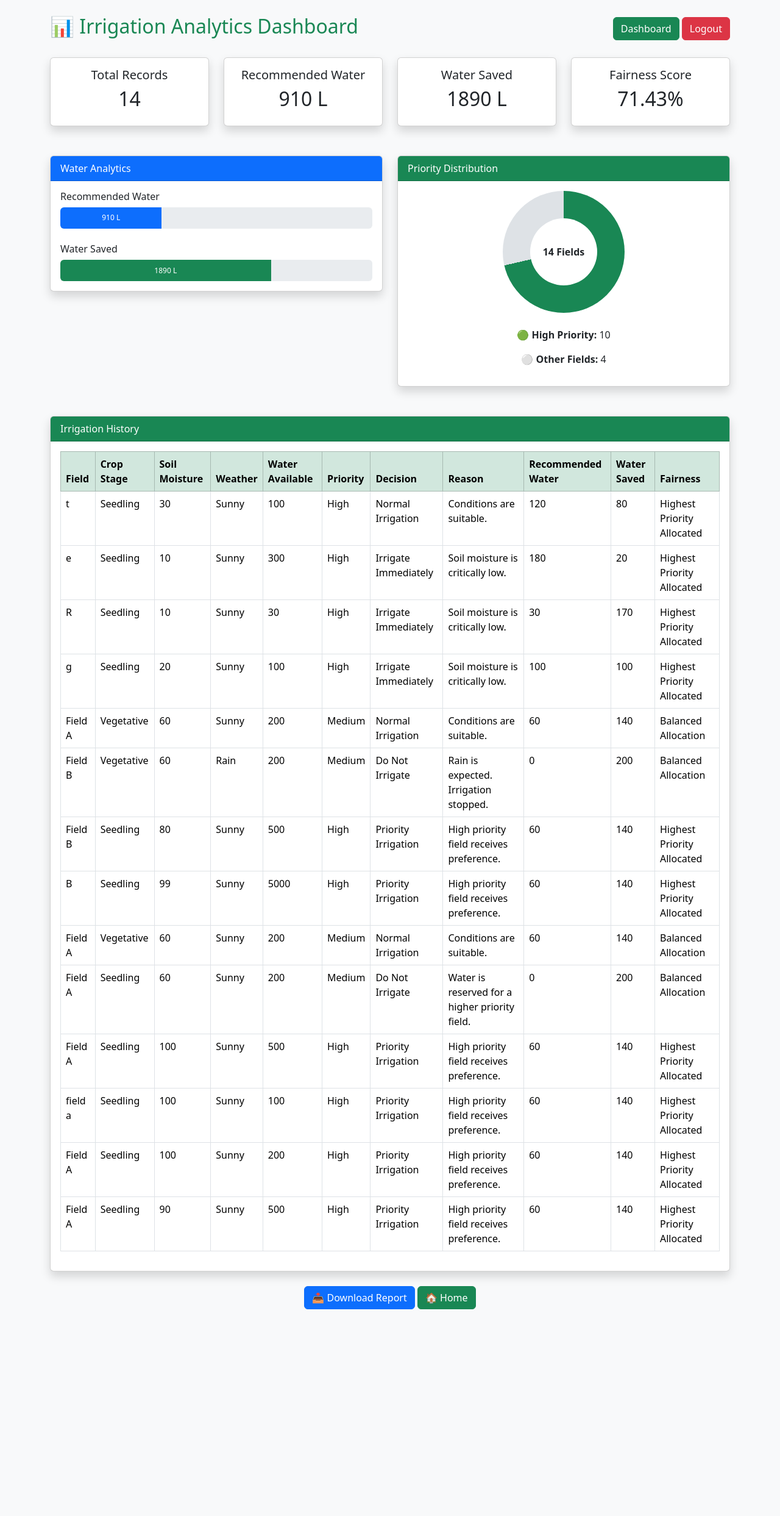
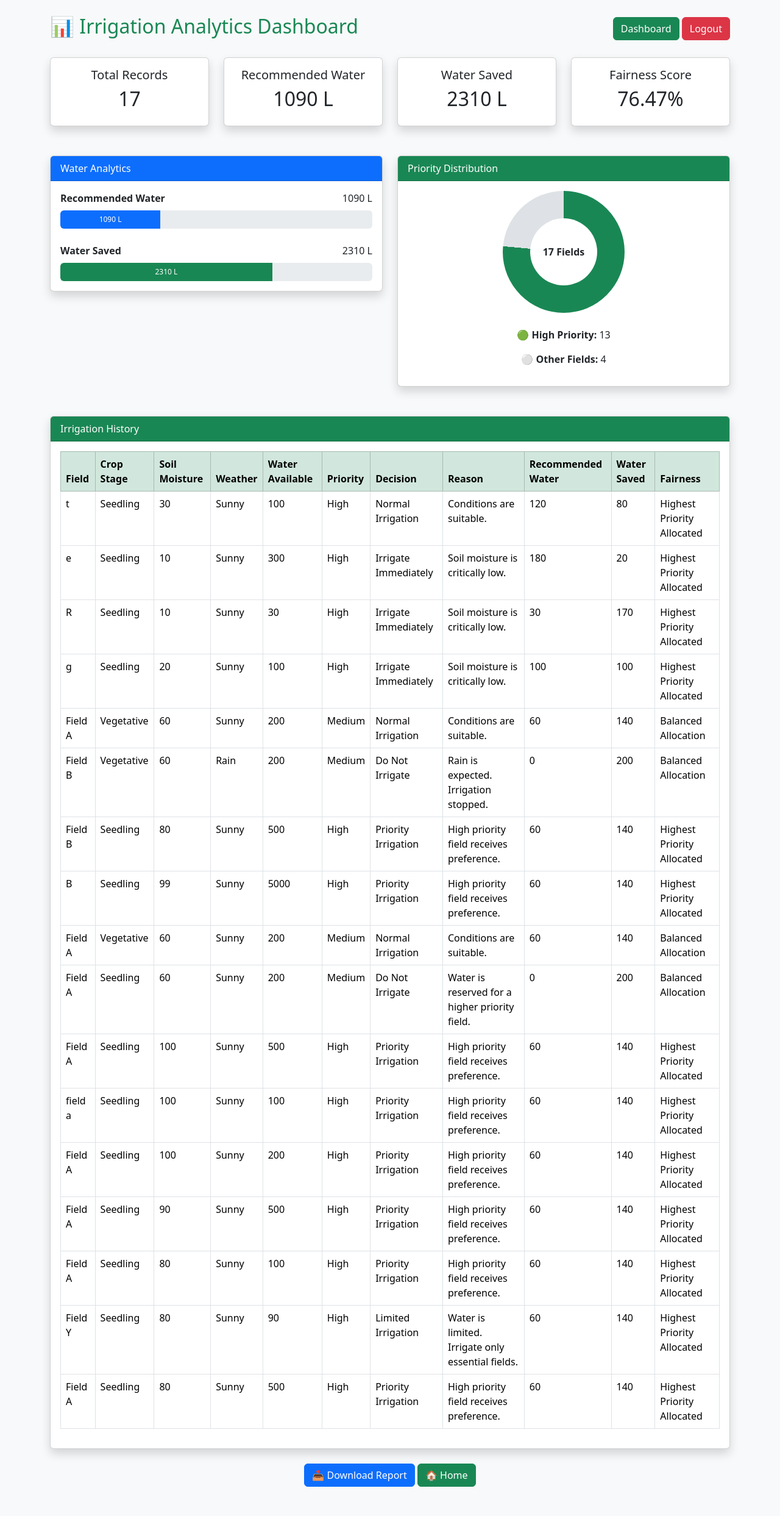
Before and after one commit to Ramkishore08/smart-irrigation-scheduler, a Flask app: page /report in a window 1280 px wide. Shown: the whole page at 61% size. Before the commit the page ends 2147 px from the top, so only its background shows below. Run offline with Flask 3, Linux system fonts and the light colour scheme; the visitor is signed in with stand-in values (Sample User, id 1).

Commit message:
Fix water analytics layout

```diff
--- a/irrigation_data.csv
+++ b/irrigation_data.csv
@@ -13,3 +13,6 @@ Field A,Seedling,100,Sunny,500,High,Priority Irrigation,High priority field rece
 field a,Seedling,100,Sunny,100,High,Priority Irrigation,High priority field receives preference.,60,140,Highest Priority Allocated
 Field A,Seedling,100,Sunny,200,High,Priority Irrigation,High priority field receives preference.,60,140,Highest Priority Allocated
 Field A,Seedling,90,Sunny,500,High,Priority Irrigation,High priority field receives preference.,60,140,Highest Priority Allocated
+Field A,Seedling,80,Sunny,100,High,Priority Irrigation,High priority field receives preference.,60,140,Highest Priority Allocated
+Field Y,Seedling,80,Sunny,90,High,Limited Irrigation,Water is limited. Irrigate only essential fields.,60,140,Highest Priority Allocated
+Field A,Seedling,80,Sunny,500,High,Priority Irrigation,High priority field receives preference.,60,140,Highest Priority Allocated
--- a/templates/report.html
+++ b/templates/report.html
@@ -100,19 +100,39 @@
                     {% set total_water = total_recommended_water + total_water_saved %}
 
                     {% if total_water > 0 %}
+
                         {% set recommended_percentage =
                             (total_recommended_water / total_water * 100) %}
+
                         {% set saved_percentage =
                             (total_water_saved / total_water * 100) %}
+
                     {% else %}
+
                         {% set recommended_percentage = 0 %}
                         {% set saved_percentage = 0 %}
+
                     {% endif %}
 
 
-                    <h6>Recommended Water</h6>
+                    <!-- Recommended Water -->
 
-                    <div class="progress mb-4" style="height: 35px;">
+                    <div class="mb-4">
+
+                        <div class="d-flex justify-content-between mb-2">
+
+                            <strong>
+                                Recommended Water
+                            </strong>
+
+                            <span>
+                                {{ total_recommended_water }} L
+                            </span>
+
+                        </div>
+
+
+                        <div class="progress" style="height: 30px;">
 
                             <div
                                 class="progress-bar bg-primary"
@@ -125,10 +145,27 @@
 
                         </div>
 
+                    </div>
 
-                    <h6>Water Saved</h6>
 
-                    <div class="progress" style="height: 35px;">
+                    <!-- Water Saved -->
+
+                    <div>
+
+                        <div class="d-flex justify-content-between mb-2">
+
+                            <strong>
+                                Water Saved
+                            </strong>
+
+                            <span>
+                                {{ total_water_saved }} L
+                            </span>
+
+                        </div>
+
+
+                        <div class="progress" style="height: 30px;">
 
                             <div
                                 class="progress-bar bg-success"
@@ -136,6 +173,8 @@
                                 style="width: {{ saved_percentage }}%;">
 
                                 {{ total_water_saved }} L
+
+                            </div>
 
                         </div>
 
@@ -161,10 +200,14 @@
                 <div class="card-body text-center">
 
                     {% if total > 0 %}
+
                         {% set high_percentage =
                             (high_priority_fields / total * 100) %}
+
                     {% else %}
+
                         {% set high_percentage = 0 %}
+
                     {% endif %}
 
 
```
Lines whose indentation alone changed are shown as unchanged.
